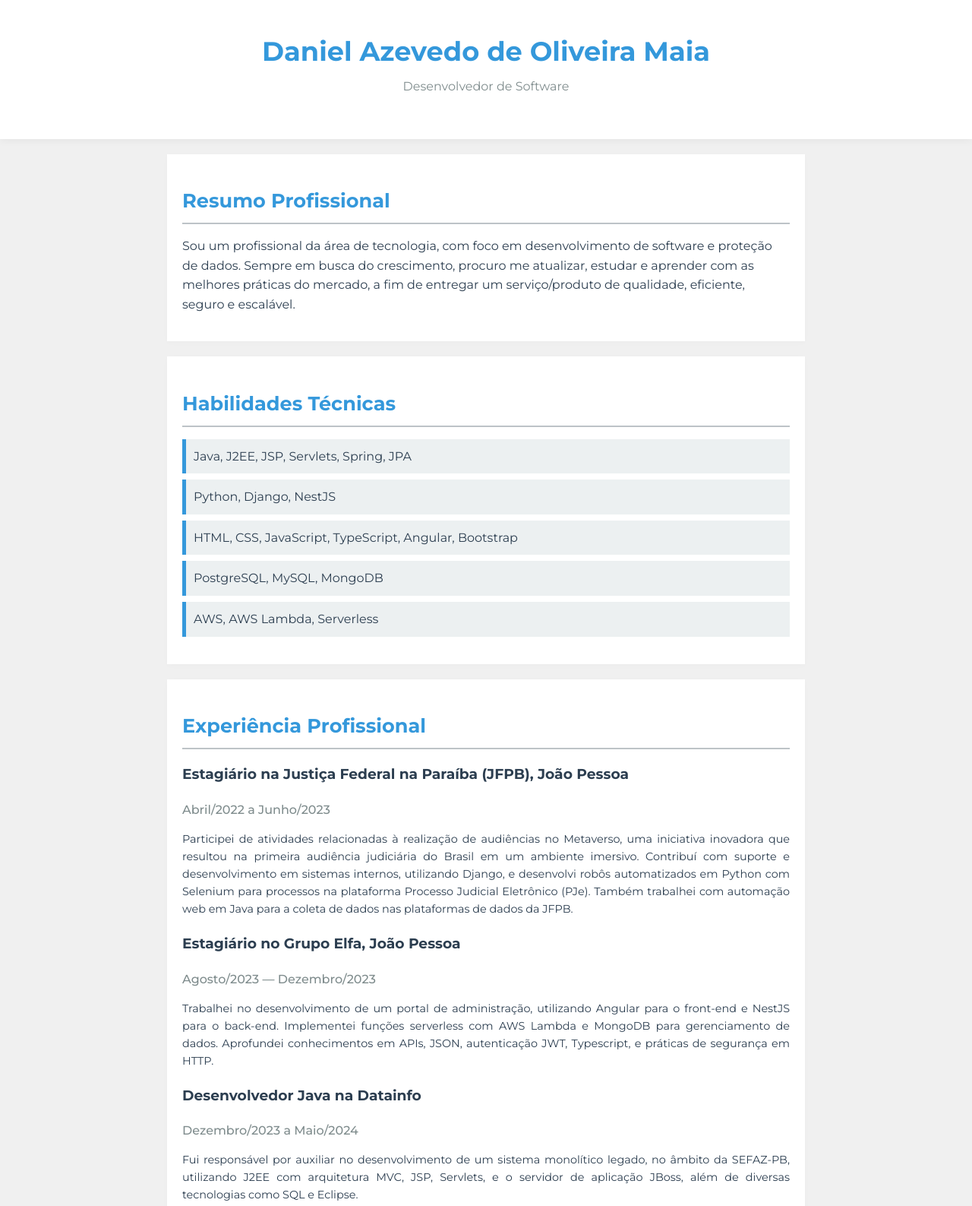
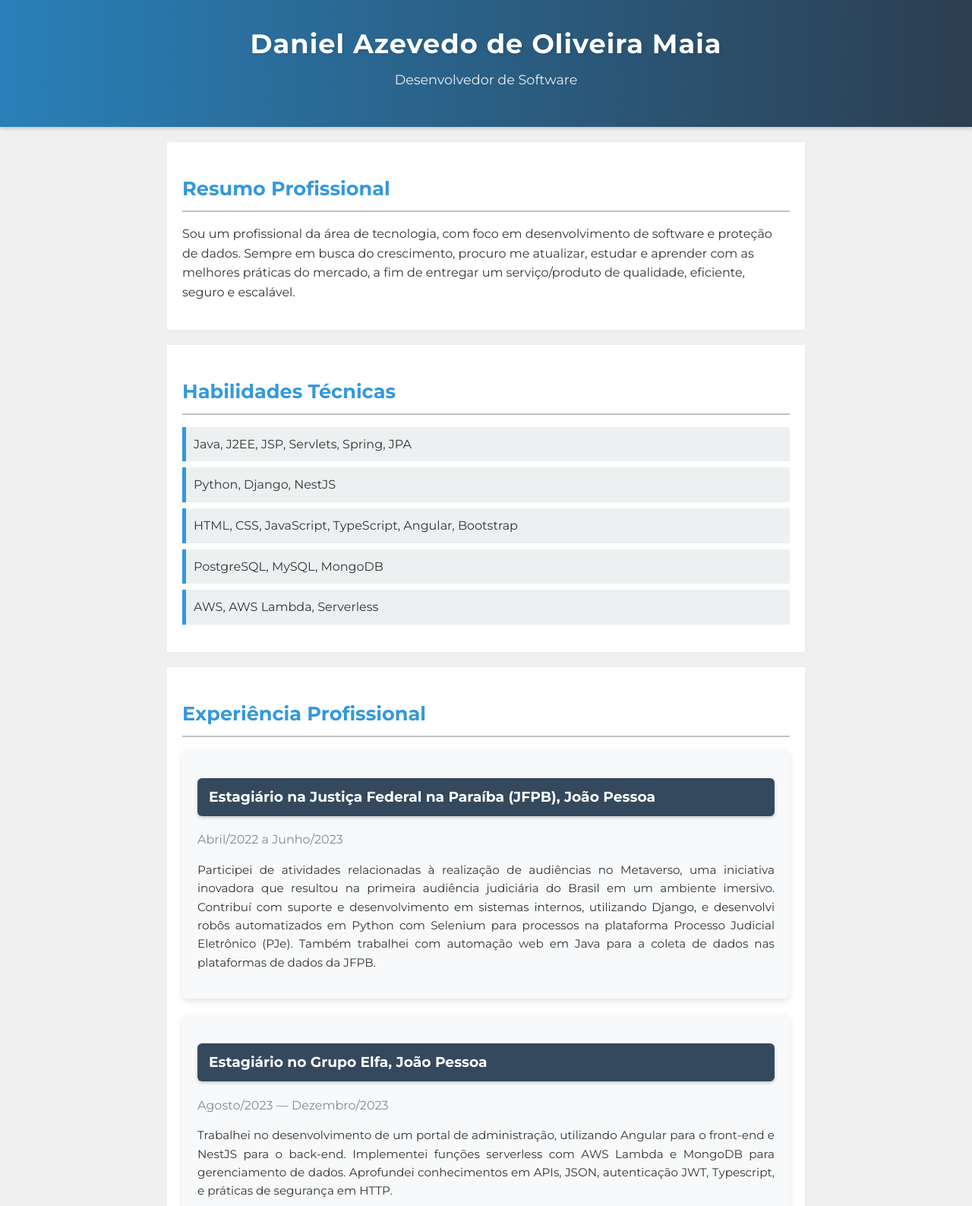
Before and after one commit to daniel-azevedo-maia/curriculo-s3-hosting, a plain HTML site: page index.html in a window 1280 px wide. Shown: the top 1587 px of the page at 76% size. Drawn offline with Linux system fonts and the light colour scheme.

Commit message:
Melhorias no front-end

```diff
--- a/css/style.css
+++ b/css/style.css
@@ -3,33 +3,56 @@ body, html {
     margin: 0;
     padding: 0;
     font-family: 'Montserrat', sans-serif;
-    background: #f0f0f0;  /* Fundo claro para leitura confortável */
-    color: #2C3E50;  /* Azul escuro para texto */
+    background: #f0f0f0;
+    color: #333;
     line-height: 1.6;
-    overflow-x: hidden;  /* Impede rolagem horizontal */
+    overflow-x: hidden;
 }
 
 /* Estilos do cabeçalho */
 header {
-    background: #ffffff;
-    color: #2C3E50;
+    background: linear-gradient(to right, #2980b9, #2c3e50); /* Gradiente de azul */
+    color: #ffffff;
     text-align: center;
-    padding: 40px 20px;  /* Ajuste para todos os dispositivos */
-    box-shadow: 0 2px 10px rgba(0, 0, 0, 0.05);
+    padding: 30px 20px; /* Reduzido para um impacto mais elegante */
+    box-shadow: 0 2px 5px rgba(0, 0, 0, 0.2);
+    position: relative; /* Permite o posicionamento absoluto dos elementos dentro */
 }
 
 header h1 {
     margin: 0;
-    font-size: 2.2rem;  /* Reduzido para melhor visualização em mobile */
-    color: #3498DB;  /* Azul claro */
+    font-size: 2.2rem; /* Tamanho adequado para grande impacto visual */
+    letter-spacing: 1px; /* Espaçamento das letras para uma aparência mais sofisticada */
+    text-shadow: 2px 2px 4px rgba(0, 0, 0, 0.1); /* Sombra no texto para destaque */
 }
 
 header p {
-    font-size: 1.0rem;  /* Menor para dispositivos menores */
+    font-size: 1.1rem; /* Tamanho otimizado para legibilidade */
     margin-top: 5px;
-    color: #7F8C8D;  /* Cinza para subtítulo */
-    font-weight: 400;
+    opacity: 0.9; /* Opacidade para um efeito sutil */
 }
+
+/* Responsividade e Ajustes para Mobile */
+@media (max-width: 768px) {
+    header {
+        padding: 20px 15px; /* Mais compacto para dispositivos móveis */
+    }
+
+    header h1 {
+        font-size: 1.8rem; /* Tamanho reduzido para adaptação em telas menores */
+    }
+
+    header p {
+        font-size: 0.95rem; /* Tamanho ajustado para a legibilidade em dispositivos móveis */
+    }
+}
+
+@media (max-width: 480px) {
+    header h1 {
+        font-size: 1.6rem; /* Ainda menor para telas de smartphones */
+    }
+}
+
 
 /* Estilos das seções */
 section {
@@ -67,22 +90,34 @@ ul li:hover {
 }
 
 /* Estilos de artigo dentro das experiências */
+article {
+    margin-bottom: 20px; /* Espaçamento entre artigos */
+    padding: 20px; /* Padding para espaço interno */
+    background-color: #f8f9fa; /* Fundo claro para o artigo inteiro */
+    border-radius: 8px; /* Bordas arredondadas para suavidade */
+    box-shadow: 0 4px 8px rgba(0, 0, 0, 0.1); /* Sombra suave para profundidade */
+}
+
 article h3 {
-    color: #2C3E50;
-    font-weight: 600;
+    background-color: #34495e; /* Fundo azul escuro para o título */
+    color: white; /* Texto branco para contraste */
+    padding: 10px 15px; /* Padding adequado */
+    border-radius: 6px; /* Bordas arredondadas no título */
+    box-shadow: 0 2px 4px rgba(0, 0, 0, 0.2); /* Sombra mais definida para o título */
 }
 
 article h4 {
-    font-weight: 500;
-    color: #7F8C8D;
-    margin-top: 0;
-    margin-bottom: 10px;
+    font-weight: 400;
+    color: #7f8c8d; /* Cor suave para as datas */
+    margin-top: 5px; /* Espaço reduzido após o título */
+    margin-bottom: 15px;
 }
 
 article p {
     text-align: justify;
-    font-size: 0.9rem;
+    font-size: 0.95rem; /* Tamanho confortável para leitura */
 }
+
 
 /* Estilos do rodapé */
 footer {
```
